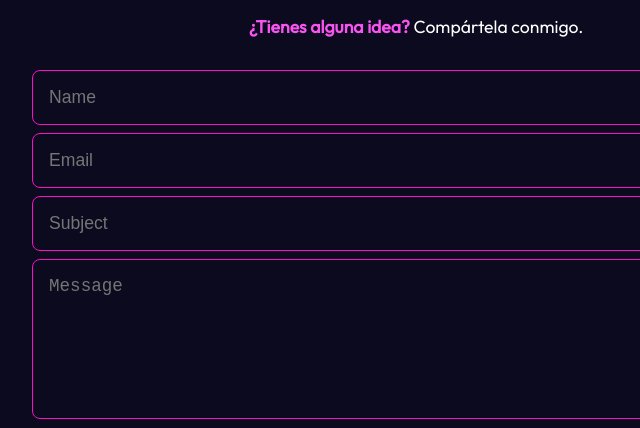
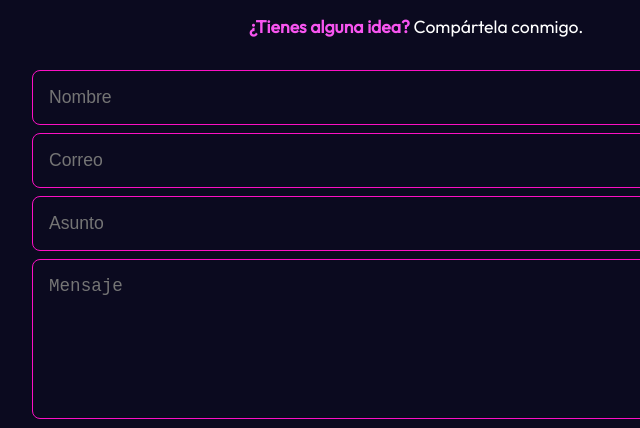
Before and after one commit to danielpim3ntel/danielpim3ntel.github.io, a plain HTML site: page index.html in a window 1280 px wide. Shown: the part 2148-2576 px from the top of the page, 224-864 px from the left. Drawn offline with nearby package versions, Linux system fonts and the light colour scheme.

Commit message:
Update index.html

```diff
--- a/index.html
+++ b/index.html
@@ -166,10 +166,10 @@
             <p class="phrase"><strong>¿Tienes alguna idea?</strong> Compártela conmigo.</p>
             <div class="contact-form">
                 <form action="https://formsubmit.co/caf874ca963201a9286c692220628b22" method="POST">
-                    <input class="form-field" type="text" placeholder="Name" name="name" required>
-                    <input class="form-field" type="email" placeholder="Email" name="email" required>
-                    <input class="form-field" type="text" placeholder="Subject" name="_subject" required>
-                    <textarea class="form-field form-text-area" maxlength="366" name="message" placeholder="Message"
+                    <input class="form-field" type="text" placeholder="Nombre" name="name" required>
+                    <input class="form-field" type="email" placeholder="Correo" name="email" required>
+                    <input class="form-field" type="text" placeholder="Asunto" name="_subject" required>
+                    <textarea class="form-field form-text-area" maxlength="366" name="message" placeholder="Mensaje"
                         required></textarea>
                     <button class="button-submit" type="submit">Enviar</button>
                 </form>
```
